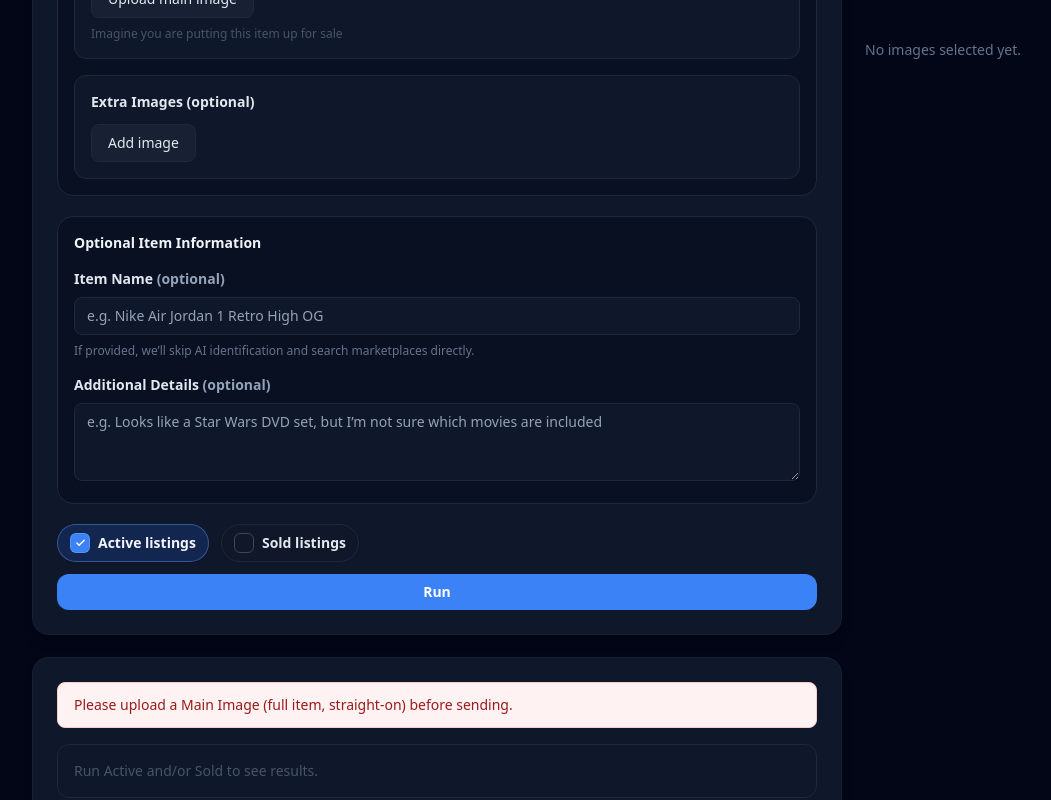
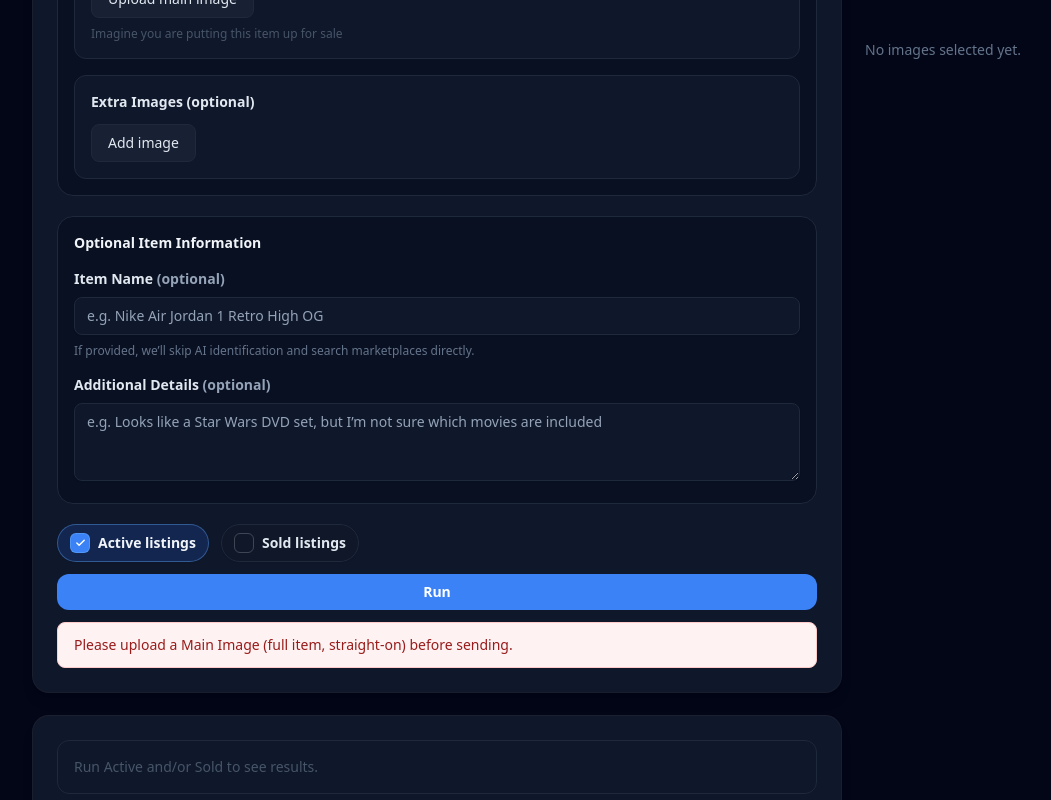
Before and after one commit to EthanGoodman/ThriftBuddy, a Next.js app in the folder apps/web/: page / in a window 1280 px wide. Both pictures are taken after a click on the button "Run". Shown: the part 250-1050 px from the top of the page, without its empty margins (31-1082 px from the left). Built offline with nearby package versions, Linux system fonts and the light colour scheme.

Commit message:
Fixed bug with displaying error banner to user

```diff
--- a/apps/web/app/page.tsx
+++ b/apps/web/app/page.tsx
@@ -1356,24 +1356,17 @@ export default function MyNextFastAPIApp() {
                     : "Run"
                   }
                 </button>
+                {/* show errors (keep them separate, still useful) */}
+                  {activeError || soldError ? (
+                    <div className="rounded-lg border border-red-200 bg-red-50 px-4 py-3 text-sm text-red-800">
+                     {activeError || soldError}
+                    </div>
+                  ) : null}
               </div>
             </div>
             <div className="rounded-2xl bg-white p-6 shadow-lg ring-1 ring-black/5 space-y-5 dark:bg-slate-900 dark:ring-white/10">
               {/* RESULTS */}
                 <div className="space-y-4">
-                  {/* show errors (keep them separate, still useful) */}
-                  {activeError ? (
-                    <div className="rounded-lg border border-red-200 bg-red-50 px-4 py-3 text-sm text-red-800">
-                     {activeError}
-                    </div>
-                  ) : null}
-
-                  {soldError ? (
-                    <div className="rounded-lg border border-red-200 bg-red-50 px-4 py-3 text-sm text-red-800">
-                      {soldError}
-                    </div>
-                  ) : null}
-
                   {/* pick whichever payload exists to populate the combined cards */}
                   {combinedData && !anyBusy ? (
                     <ResultsCards data={combinedData!} />
```
